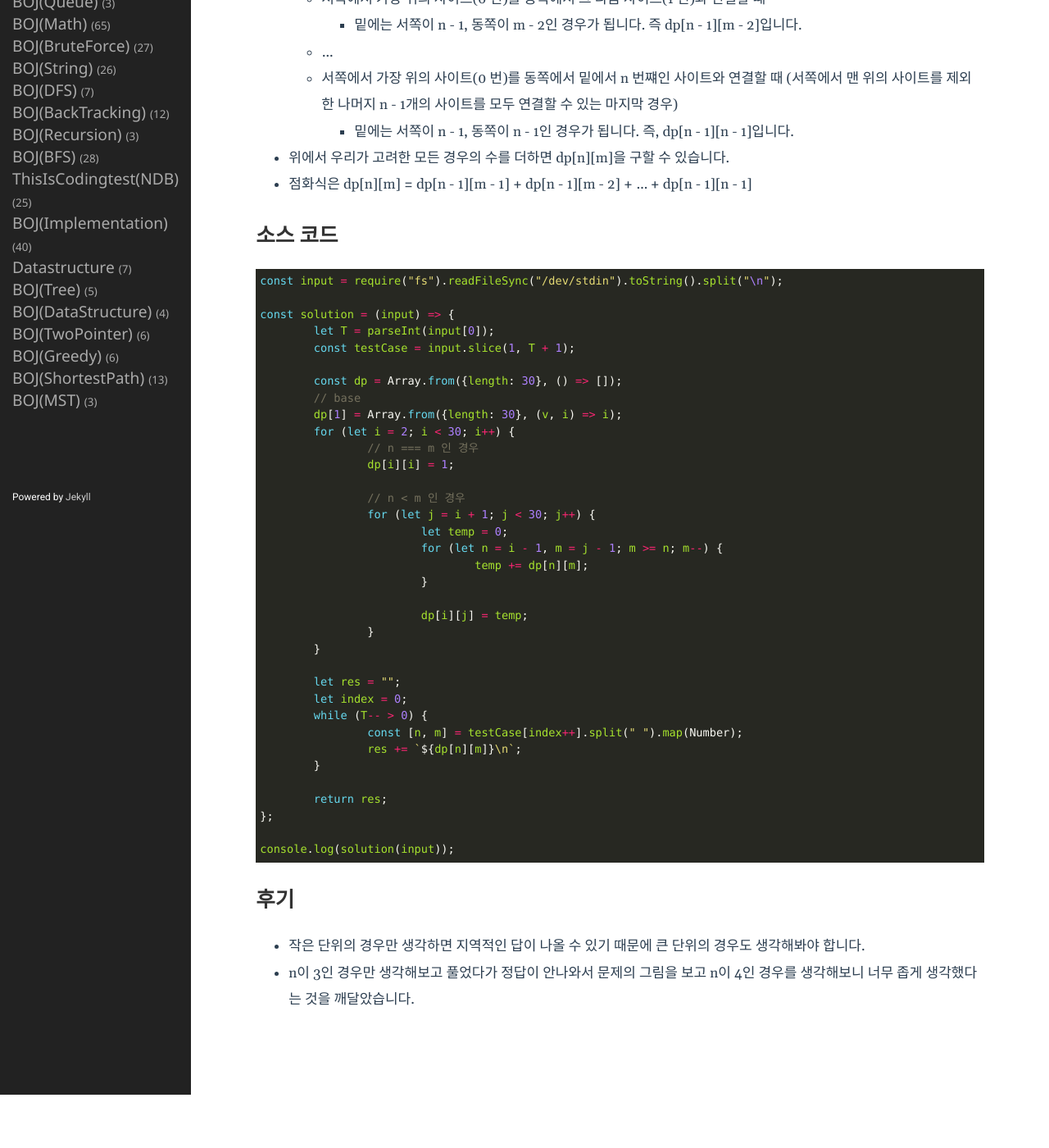
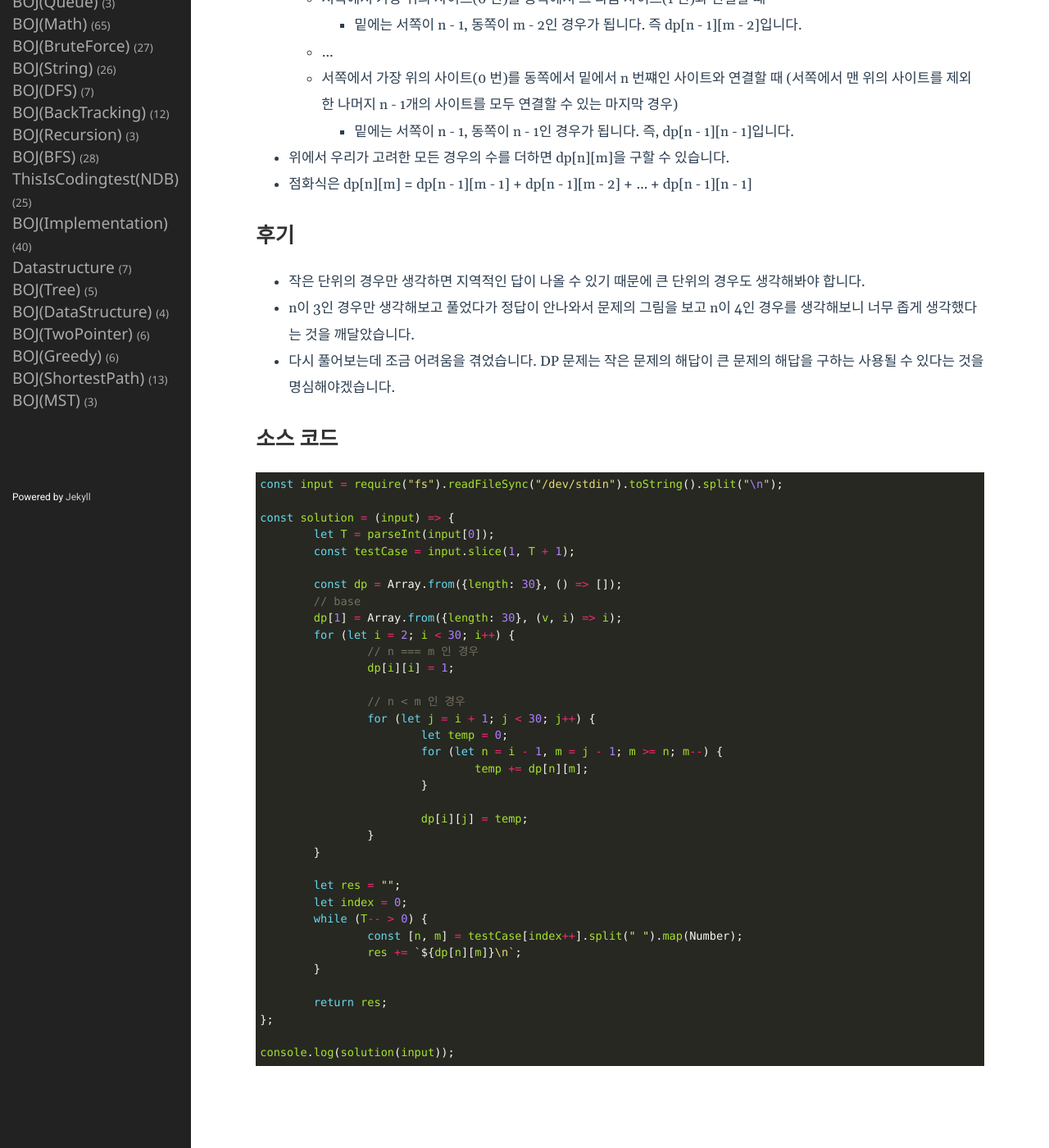
Before and after one commit to qkrrlgh519/qkrrlgh519.github.io, a Jekyll site: the page built from _posts/2021-03-02-BOJ-DP-1010.md, in a window 1280 px wide and 1400 px high, scrolled down 723 px. Shown: the whole window at 82% size. Built offline with Jekyll 4.4.1, drawn with Linux system fonts in a browser that asks for light colours; before the commit the page ends 2058 px from its top, so only the background shows below that.

Commit message:
feat: 백준 1010번 다리놓기 다시 풀고 후기 추가

````diff
--- a/_posts/2021-03-02-BOJ-DP-1010.md
+++ b/_posts/2021-03-02-BOJ-DP-1010.md
@@ -30,9 +30,15 @@ categories: BOJ(DP)
 - 위에서 우리가 고려한 모든 경우의 수를 더하면 dp[n][m]을 구할 수 있습니다.
 - 점화식은 dp[n][m] = dp[n - 1][m - 1] + dp[n - 1][m - 2] + ... + dp[n - 1][n - 1]
 
+## 후기
+
+- 작은 단위의 경우만 생각하면 지역적인 답이 나올 수 있기 때문에 큰 단위의 경우도 생각해봐야 합니다.
+- n이 3인 경우만 생각해보고 풀었다가 정답이 안나와서 문제의 그림을 보고 n이 4인 경우를 생각해보니 너무 좁게 생각했다는 것을 깨달았습니다.
+- 다시 풀어보는데 조금 어려움을 겪었습니다. DP 문제는 작은 문제의 해답이 큰 문제의 해답을 구하는 사용될 수 있다는 것을 명심해야겠습니다.
+
 ## 소스 코드
 
-```jsx
+```javascript
 const input = require("fs").readFileSync("/dev/stdin").toString().split("\n");
 
 const solution = (input) => {
````
Also changed, not shown: other parts of _posts/2021-03-02-BOJ-DP-1010.md (+0 -5 lines).
